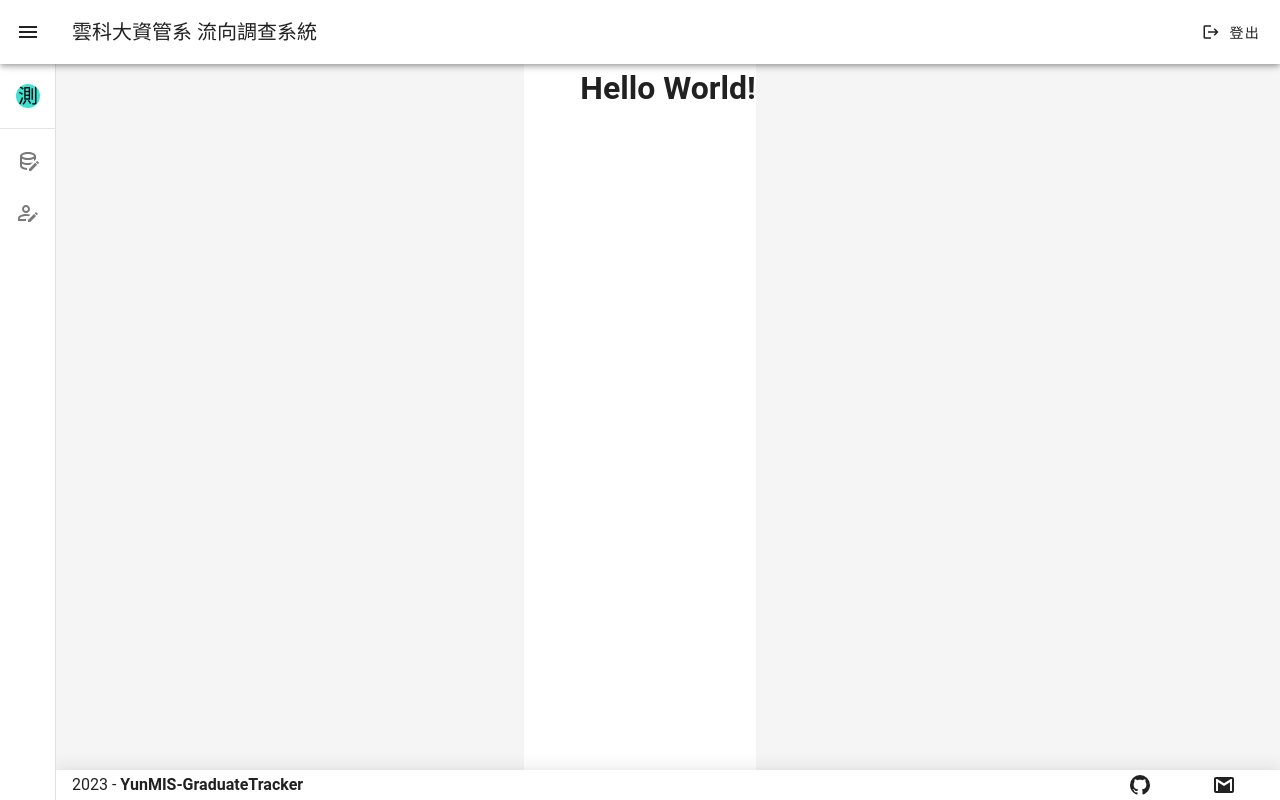
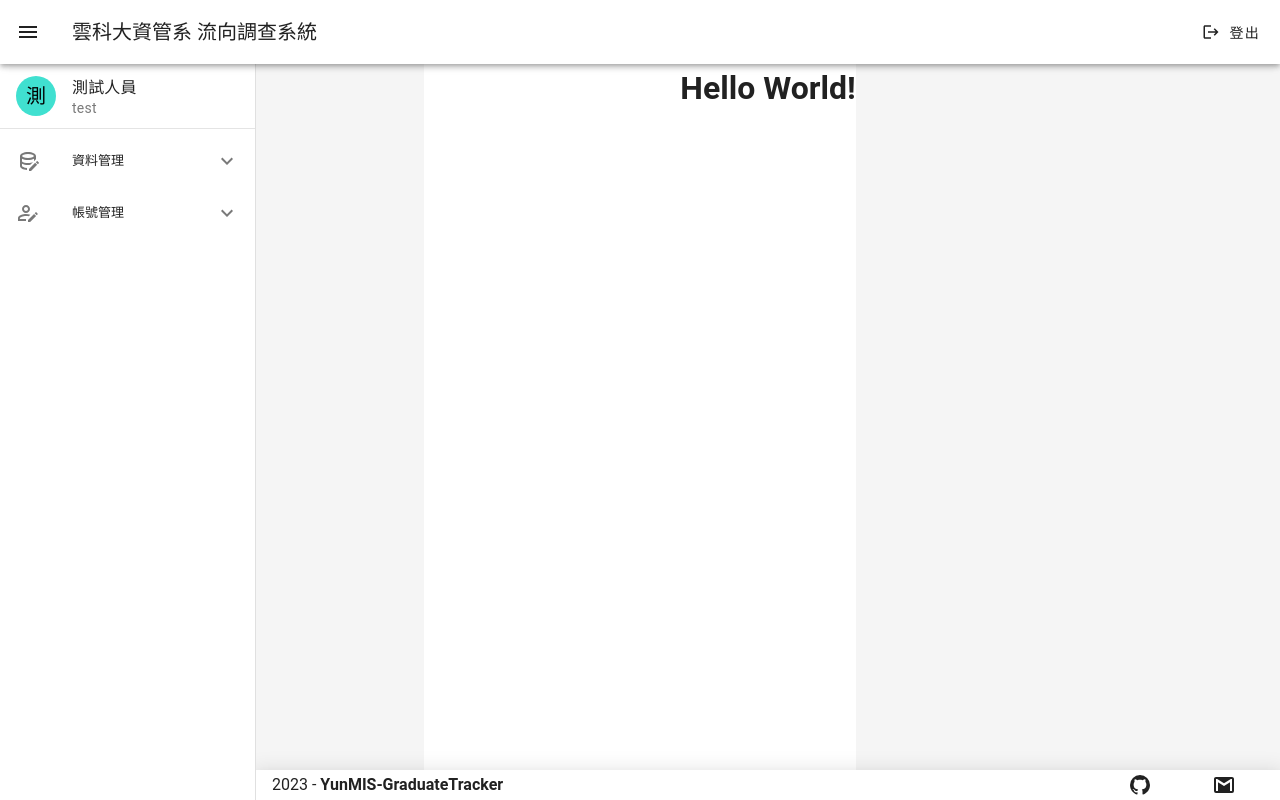
Before and after one commit to ji03mmy18/YunMIS-GraduateTracker, a Vue app in the folder frontend/: page /manage in a window 1280 px wide. Built offline with nearby package versions, Linux system fonts and the light colour scheme.

Commit message:
feat: [前端]新增管理所需的所有分頁
新增帳號管理需要的所有分頁，同時，完成分頁路由的設定，讓功能選單能正常切換各個路由。

```diff
--- a/frontend/src/plugins/vuetify.js
+++ b/frontend/src/plugins/vuetify.js
@@ -1,7 +1,7 @@
 import { createVuetify } from 'vuetify';
 import { aliases, mdi } from 'vuetify/iconsets/mdi-svg';
 import {
-  mdiLogout, mdiGithub, mdiGmail,
+  mdiLogout, mdiGithub, mdiGmail, mdiArchive, mdiPencil, mdiBoomGate,
   mdiDatabaseEditOutline, mdiDatabaseImport,
   mdiAccountEditOutline, mdiAccountSearch,
 } from '@mdi/js';
@@ -13,9 +13,12 @@ const vuetify = createVuetify({
     defaultSet: 'mdi',
     aliases: {
       ...aliases,
-      "mdi-logout": mdiLogout,
+      "mdi-archive": mdiArchive,
+      "mdi-boomGate": mdiBoomGate,
       "mdi-github": mdiGithub,
       "mdi-gmail": mdiGmail,
+      "mdi-logout": mdiLogout,
+      "mdi-pencil": mdiPencil,
       "mdi-dbEditOut": mdiDatabaseEditOutline,
       "mdi-dbImport": mdiDatabaseImport,
       "mdi-accEditOut": mdiAccountEditOutline,
--- a/frontend/src/router/index.js
+++ b/frontend/src/router/index.js
@@ -41,6 +41,21 @@ const routes = [
         path: 'batch',
         name: 'dataBatch',
         component: () => import('@/views/mgmtCmpt/DataBatch.vue')
+      },
+      {
+        path: 'stats',
+        name: 'dataStats',
+        component: () => import('@/views/mgmtCmpt/DataStats.vue')
+      },
+      {
+        path: 'account',
+        name: 'accManage',
+        component: () => import('@/views/mgmtCmpt/AccManage.vue')
+      },
+      {
+        path: 'perms',
+        name: 'accPerms',
+        component: () => import('@/views/mgmtCmpt/AccPerms.vue')
       }
     ]
   }
--- a/frontend/src/views/Manage.vue
+++ b/frontend/src/views/Manage.vue
@@ -4,11 +4,13 @@
       <template v-slot:prepend>
         <v-app-bar-nav-icon @click.stop="trigDrawer"></v-app-bar-nav-icon>
       </template>
-      <v-app-bar-title style="text-align: start;">雲科大資管系 流向調查系統</v-app-bar-title>
+      <v-app-bar-title style="text-align: start; cursor: pointer;" @click="clearDrawer">
+        雲科大資管系 流向調查系統
+      </v-app-bar-title>
       <v-spacer></v-spacer>
       <v-btn prepend-icon="$mdi-logout" @click="userLogout">登出</v-btn>
     </v-app-bar>
-    <v-navigation-drawer v-model="drawerOpen" expand-on-hover rail style="text-align: start;">
+    <v-navigation-drawer v-model="drawerOpen" style="text-align: start;">
       <v-list>
         <v-list-item title="測試人員" subtitle="test">
           <template v-slot:prepend>
@@ -18,9 +20,8 @@
           </template>
         </v-list-item>
       </v-list>
-
       <v-divider></v-divider>
-      <v-list nav>
+      <v-list nav v-model:selected="drawerSelected">
         <v-list-group value="DataManagement">
           <template v-slot:activator="{ props }">
             <v-list-item
@@ -46,6 +47,14 @@
               title="帳號管理"
             ></v-list-item>
           </template>
+          <v-list-item
+            v-for="item in drawerAccountOptions"
+            :key="item.ico"
+            :title="item.title"
+            :prepend-icon="item.ico"
+            :value="item.title"
+            @click="router.push({ name: item.route })"
+          ></v-list-item>
         </v-list-group>
       </v-list>
     </v-navigation-drawer>
@@ -78,6 +87,7 @@ const router = useRouter();
 const api = inject('api');
 
 const drawerOpen = ref(true);
+const drawerSelected = ref(null);
 const drawerDataOptions = ref([{
   ico: '$mdi-accSearch',
   title: '學生查詢',
@@ -86,7 +96,20 @@ const drawerDataOptions = ref([{
   ico: '$mdi-dbImport',
   title: '批次操作',
   route: 'dataBatch'
-}])
+}, {
+  ico: '$mdi-archive',
+  title: '統計資訊',
+  route: 'dataStats'
+}]);
+const drawerAccountOptions = ref([{
+  ico:  '$mdi-pencil',
+  title: '帳號操作',
+  route: 'accManage'
+}, {
+  ico:  '$mdi-boomGate',
+  title: '帳號權限',
+  route: 'accPerms'
+}]);
 const footerIcon = ref([{
   ico: '$mdi-github',
   url: 'https://github.com/ji03mmy18/YunMIS-GraduateTracker/',
@@ -96,6 +119,10 @@ const footerIcon = ref([{
 }]);
 
 const trigDrawer = () => drawerOpen.value = !drawerOpen.value;
+const clearDrawer = () => {
+  router.push({ name: 'mgmtHome' });
+  drawerSelected.value = null;
+}
 const userLogout = () => {
   api.get('/manage/logout').then((res) => {
     if (res.status == 200 && res.data.msg == 'LoggedOut') {
--- /dev/null
+++ b/frontend/src/views/mgmtCmpt/AccManage.vue
@@ -0,0 +1,9 @@
+<template>
+  <p>Account Management</p>
+</template>
+
+<script setup>
+</script>
+
+<style scoped>
+</style>
--- /dev/null
+++ b/frontend/src/views/mgmtCmpt/AccPerms.vue
@@ -0,0 +1,9 @@
+<template>
+  <p>Account Permission</p>
+</template>
+
+<script setup>
+</script>
+
+<style scoped>
+</style>
--- /dev/null
+++ b/frontend/src/views/mgmtCmpt/DataStats.vue
@@ -0,0 +1,9 @@
+<template>
+  <p>Data Statistics</p>
+</template>
+
+<script setup>
+</script>
+
+<style scoped>
+</style>
```
